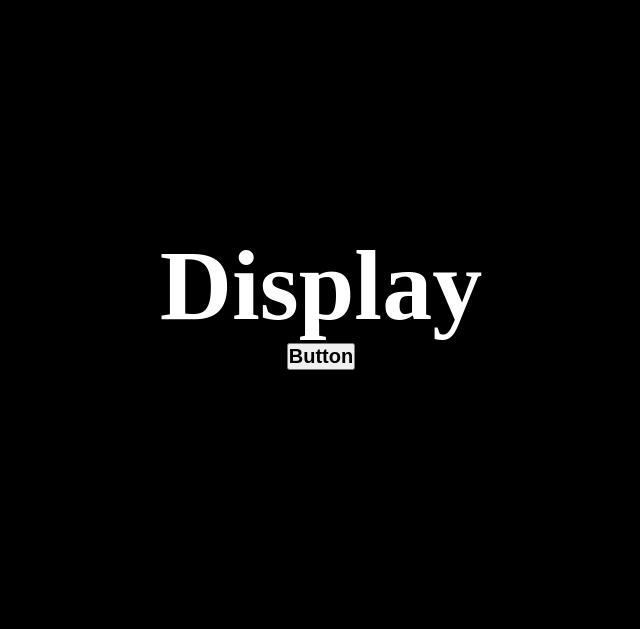
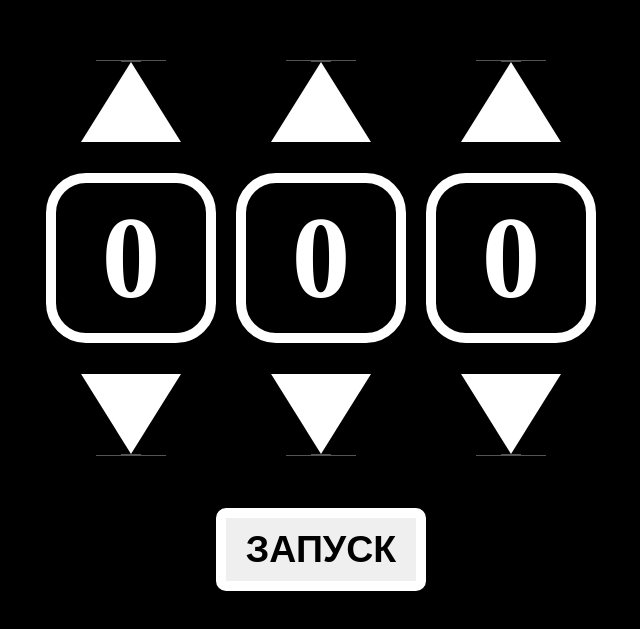
Before and after one commit to amoCRM-syrovezhko-test-task/timer, a React (Create React App) app: page / in a window 1280 px wide. Shown: the part 101-730 px from the top of the page, without its empty margins (319-959 px from the left). Built offline with nearby package versions, Linux system fonts and the light colour scheme.

Commit message:
feat: `Field` with `ButtonSet`; refactor: previous
ready for make functions

```diff
--- a/src/App.css
+++ b/src/App.css
@@ -8,8 +8,15 @@ html {
   font-size: 10px;
 }
 
+:root {
+  --background: #000000;
+  --text: #ffffff;
+  --active: #808080;
+  --main-width: 55rem;
+}
+
 .App {
-  background-color: black;
+  background-color: var(--background);
   height: 100vh;
   display: flex;
   align-items: center;
@@ -17,7 +24,64 @@ html {
   flex-direction: column;
 }
 
-h1 {
-  color: #ffff;
+.main {
+  display: flex;
+  justify-content: space-between;
+  width: var(--main-width);
+  height: 40rem;
+  margin: 5rem;
+}
+
+.field {
+  display: flex;
+  flex-direction: column;
+  align-items: center;
+  justify-content: center;
+  height: 40rem;
+}
+
+.field-value {
+  color: var(--text);
   font-size: 10rem;
+  border: 1rem solid var(--text);
+  width: 17rem;
+  height: 17rem;
+  border-radius: 4rem;
+  display: flex;
+  justify-content: center;
+  align-items: center;
+  margin: 3.1rem 0;
 }
+
+.btn {
+  cursor: pointer;
+  text-transform: uppercase;
+}
+
+.btn:hover {
+  box-shadow: 0 1.2em 1em var(--active);
+}
+.btn:active{
+  border-bottom-color: var(--active);
+}
+
+.btn-container {
+  display: flex;
+  width: var(--main-width);
+  justify-content: space-around;
+}
+
+.btn-set {
+  width: 0;
+  height: 0;
+  border-left: 5rem solid var(--background);
+  border-right: 5rem solid var(--background);
+  border-bottom: 8rem solid var(--text);
+}
+
+.btn-control {
+  border: 1rem solid var(--text);
+  border-radius: 1rem;
+  font-size: 2.5rem;
+  padding: 1rem 2rem;
+}
--- a/src/App.js
+++ b/src/App.js
@@ -1,12 +1,25 @@
 import './App.css';
 import Display from './components/Display';
 import Button from './components/Button';
+import { useState } from 'react';
 
 function App() {
+  const [time, setTime] = useState({s: 0, m: 0, h: 0});
+  const [showBtn, setShowBtn] = useState(true);
+  const [pause, setPause] = useState(false);
+
+  let title = pause ? "продолжить" : "пауза";
+
   return (
     <div className="App">
-      <Display />
-      <Button />
+      <Display time={time} showBtn={showBtn} />
+      {showBtn
+        ? <Button name={"запуск"}/>
+        : <div className='btn-container'>
+            <Button name={"стоп"}/>
+            <Button name={title} />
+          </div>
+      }
     </div>
   );
 }
--- a/src/components/Button.jsx
+++ b/src/components/Button.jsx
@@ -1,9 +1,9 @@
 import React from 'react';
 
-const Button = () => {
+const Button = ({name}) => {
   return (
-    <button className='btn'>
-      <h2>Button</h2>
+    <button className='btn btn-control'>
+      <h2>{name}</h2>
     </button>
   );
 };
--- /dev/null
+++ b/src/components/ButtonSet.jsx
@@ -0,0 +1,12 @@
+import React from 'react';
+
+const ButtonSet = ({angle}) => {
+  return (
+    <button
+      className='btn btn-set'
+      style={{transform: `rotate(${angle})`}}
+      />
+  );
+};
+
+export default ButtonSet;
--- a/src/components/Display.jsx
+++ b/src/components/Display.jsx
@@ -1,9 +1,13 @@
-import React from 'react';
+import React, { useState } from 'react';
+import Field from './Field';
 
-const Display = () => {
+const Display = ({time, showBtn}) => {
+
   return (
     <main className='main'>
-      <h1>Display</h1>
+      <Field time={time.m} showBtn={showBtn} />
+      <Field time={time.h} showBtn={showBtn} />
+      <Field time={time.s} showBtn={showBtn} />
     </main>
   );
 };
--- /dev/null
+++ b/src/components/Field.jsx
@@ -0,0 +1,17 @@
+import React from 'react';
+import ButtonSet from './ButtonSet';
+
+const Field = ({time, showBtn}) => {
+  console.log("show: ", showBtn)
+  return (
+    <div className='field'>
+      {showBtn ? <ButtonSet /> : null}
+      <div className="field-value">
+        <h3>{time}</h3>
+      </div>
+      {showBtn ? <ButtonSet angle={"180deg"} /> : null}
+    </div>
+  );
+};
+
+export default Field;
```
